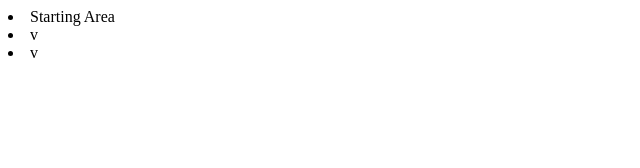
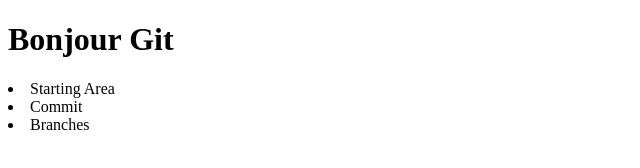
Before and after one commit to CecileHrt/cours, a plain HTML site: page index.html in a window 1280 px wide. Shown: the whole page, without its empty margins (0-640 px from the left). Drawn offline with Linux system fonts and the light colour scheme.

Commit message:
ajout de titre

```diff
--- a/index.html
+++ b/index.html
@@ -6,8 +6,9 @@
     <title>Cours Git</title>
   </head>
   <body>
+    <h1>Bonjour Git</h1>
     <li>Starting Area</li>
-    <li>v</li>
-    <li>v</li>
+    <li>Commit</li>
+    <li>Branches</li>
   </body>
 </html>
```
